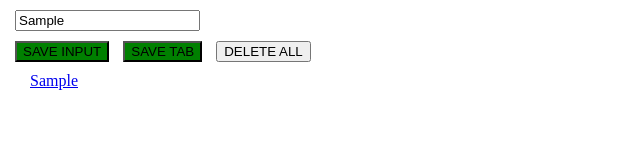
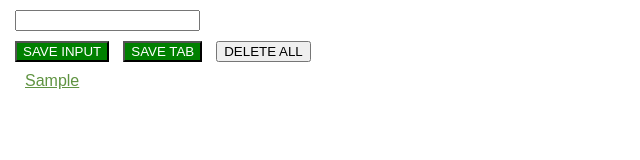
Before and after one commit to BusterB2/Lead-Tracker, a plain HTML site: page index.html in a window 1280 px wide. Both pictures are taken after typing "Sample" into the empty fields and a click on the button "SAVE INPUT". Shown: the whole page, without its empty margins (0-640 px from the left). Drawn offline with Linux system fonts and the light colour scheme.

Commit message:
Style list elements, clear input text

```diff
--- a/script.js
+++ b/script.js
@@ -1,7 +1,9 @@
 "use strict";
 
 function saveInput(event) {
-    let input = document.getElementById("input").value;
+    let ele = document.getElementById("input");
+    let input = ele.value;
+    ele.value = "";
     helper(input);
 }
 
--- a/styles.css
+++ b/styles.css
@@ -1,5 +1,6 @@
 .save {
     background-color: green;
+    color: white;
 }
 
 #input {
@@ -12,5 +13,13 @@
 
 ul {
     list-style-type: none;
-    margin-left: -30px;
 }
+
+ul, li {
+    padding: 0;
+}
+
+a {
+    color: #5f9341;
+    font-family: 'Arial';
+}
```
